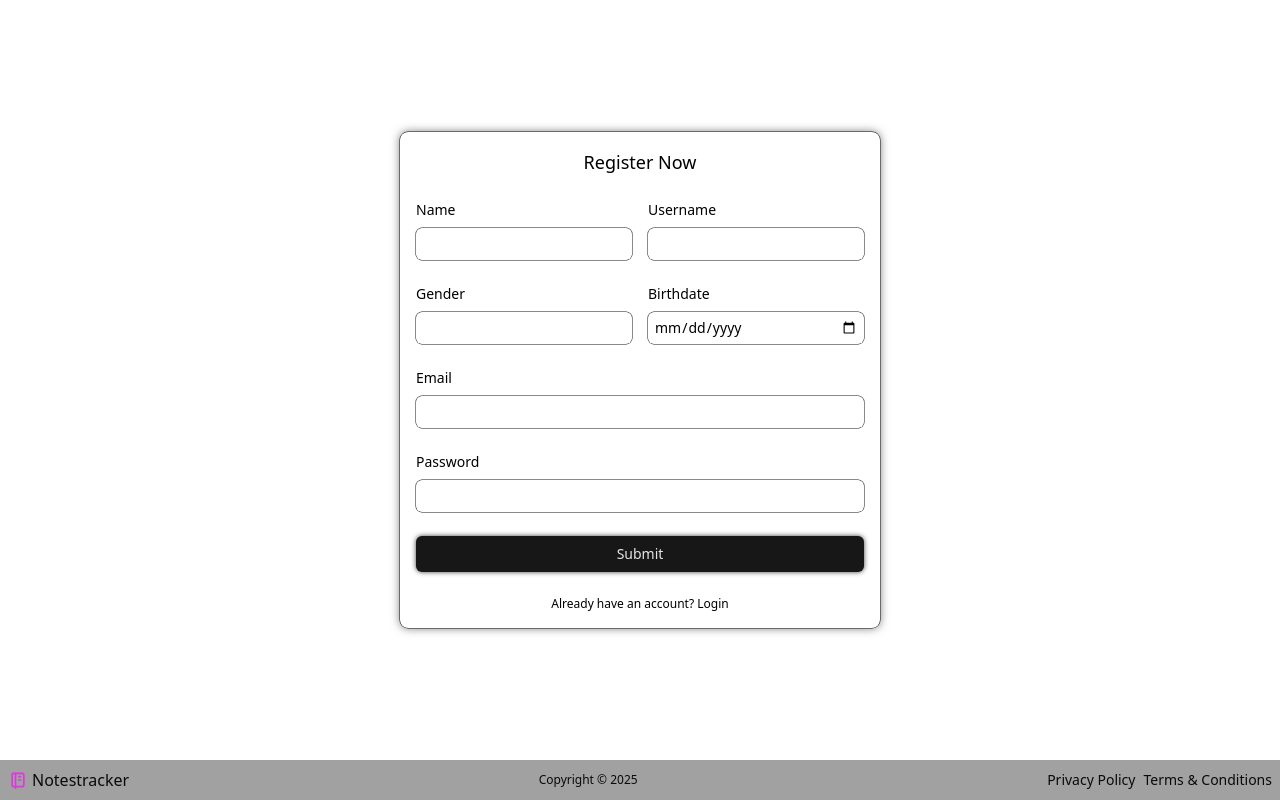
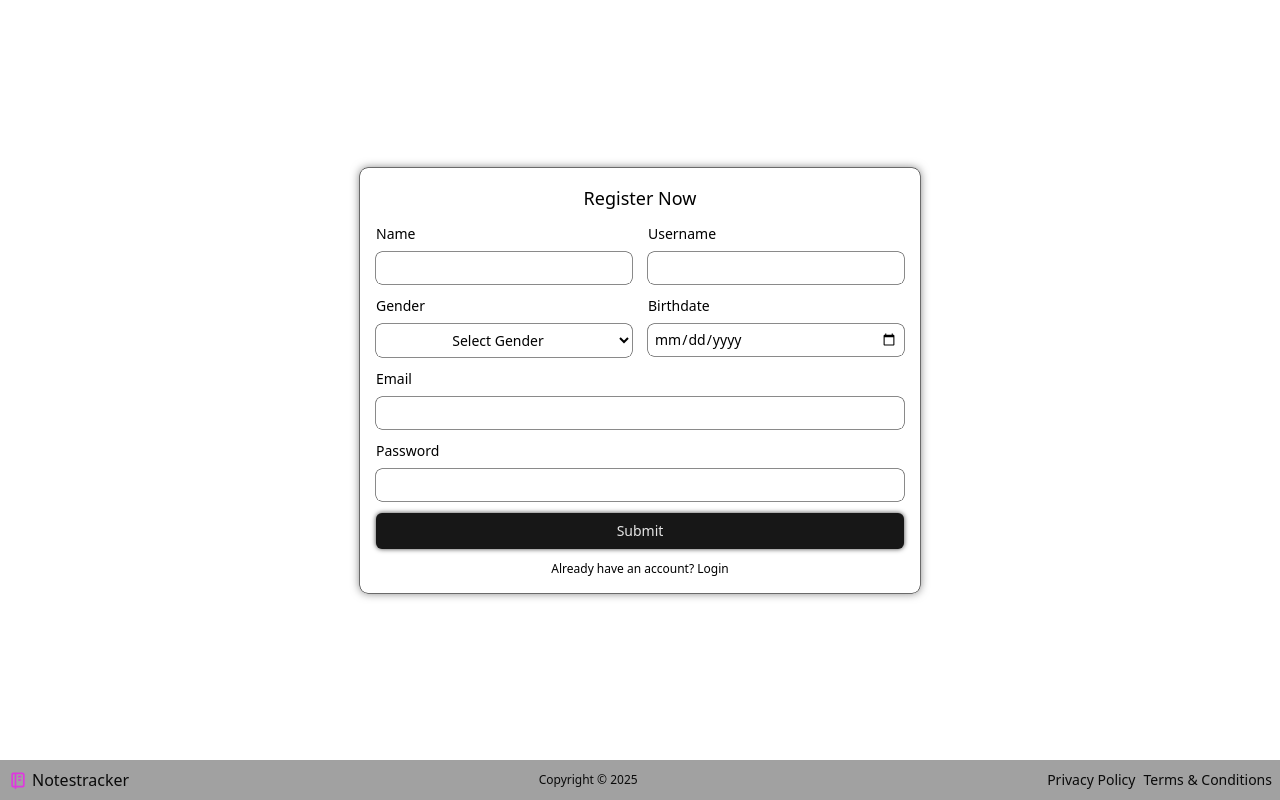
Before and after one commit to mtayyabrawan/notestracker, a React (Vite) app: page /auth/register in a window 1280 px wide. Built offline with nearby package versions, Linux system fonts and the light colour scheme.

Commit message:
feat: updated registration form styling and fix username input ID; modify gender selection to dropdown

```diff
--- a/src/pages/auth/Register.tsx
+++ b/src/pages/auth/Register.tsx
@@ -32,7 +32,7 @@ function Register() {
 
   return (
     <form
-      className="my-20 w-[30rem] space-y-6 rounded-lg p-4 text-sm shadow-[0px_0px_10px_0px_var(--color-neutral-500)] ring-[0.5px] ring-neutral-900"
+      className="my-20 w-[35rem] space-y-3 rounded-lg p-4 text-sm shadow-[0px_0px_10px_0px_var(--color-neutral-500)] ring-[0.5px] ring-neutral-900"
       onSubmit={handleSubmit(formSubmit)}
       noValidate
     >
@@ -66,7 +66,7 @@ function Register() {
           )}
           <input
             type="text"
-            id="usernae"
+            id="username"
             autoComplete="off"
             {...register("username")}
             className={`w-full rounded-md p-1.5 text-center ring-[0.5px] focus-visible:outline-hidden ${errors.username ? "ring-red-500 focus-visible:shadow-[0px_0px_8px_0px_var(--color-red-700)]" : "ring-neutral-900 focus-visible:shadow-[0px_0px_8px_0px_var(--color-neutral-700)]"}`}
@@ -83,13 +83,15 @@ function Register() {
               {errors.gender.message}
             </span>
           )}
-          <input
-            type="password"
+          <select
             id="gender"
-            autoComplete="off"
             {...register("gender")}
-            className={`w-full rounded-md p-1.5 text-center ring-[0.5px] focus-visible:outline-hidden ${errors.gender ? "ring-red-500 focus-visible:shadow-[0px_0px_8px_0px_var(--color-red-700)]" : "ring-neutral-900 focus-visible:shadow-[0px_0px_8px_0px_var(--color-neutral-700)]"}`}
-          />
+            className={`w-full rounded-md p-1.5 text-center ring-[0.5px] ring-neutral-900 focus-visible:shadow-[0px_0px_8px_0px_var(--color-neutral-700)] focus-visible:outline-hidden ${errors.gender ? "ring-red-500 focus-visible:shadow-[0px_0px_8px_0px_var(--color-red-700)]" : "ring-neutral-900 focus-visible:shadow-[0px_0px_8px_0px_var(--color-neutral-700)]"}`}
+          >
+            <option value="">Select Gender</option>
+            <option value="male">Male</option>
+            <option value="female">Female</option>
+          </select>
         </div>
         <div className="flex w-full flex-col items-center space-y-2">
           <label htmlFor="birthdate" className="w-full">
--- a/src/schemas/registerSchema.ts
+++ b/src/schemas/registerSchema.ts
@@ -30,8 +30,7 @@ const registerSchema = z.object({
   gender: z.enum(["male", "female"], "Gender must be male or female"),
   birthdate: z
     .string()
-    .refine((val) => !isNaN(Date.parse(val)), "Birthdate is required")
-    .transform((val) => new Date(val)),
+    .refine((val) => !isNaN(Date.parse(val)), "Birthdate is required"),
 });
 
 export type RegisterSchema = z.infer<typeof registerSchema>;
```
